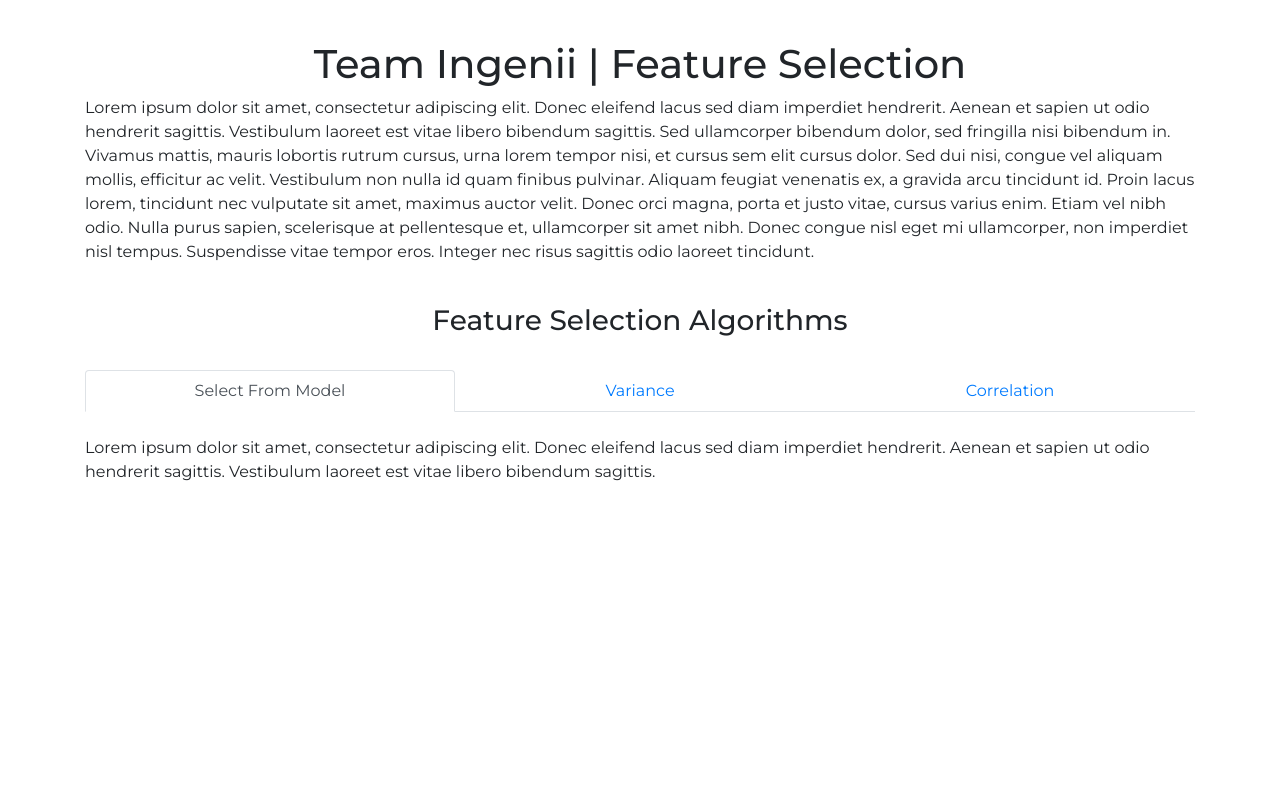
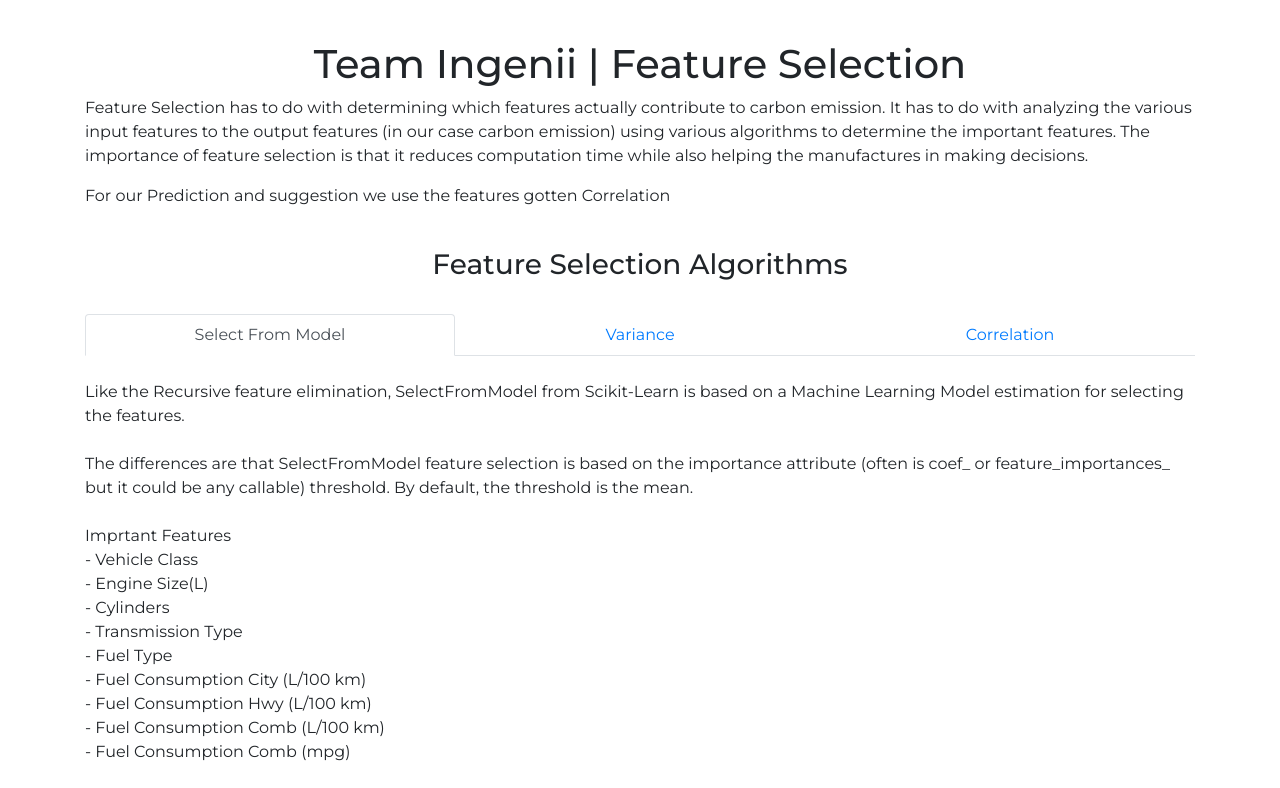
Before and after one commit to toluolatubosun/Team-Ingenii-AIForEnergy, a Django app: page /feature-selection/ in a window 1280 px wide. Shown: the part 56-844 px from the top of the page. Before the commit the page ends 537 px from the top, so only its background shows below. Run offline with Django 3.2, Linux system fonts and the light colour scheme; parts of the project's set-up code (start-up, migrations or seed data) failed here and were passed over; some libraries are stand-ins or nearby versions.

Commit message:
completed ui

```diff
--- a/ingenii/main/templates/main/base.html
+++ b/ingenii/main/templates/main/base.html
@@ -73,6 +73,13 @@
 				$('#fc_comb_l100').val(8.5)
 				$('#fc_comb_mpg').val(33)
 			})
+			$('#loading').click((e) => {
+				e.preventDefault()
+			})
+			$('#submit').click((e) => {
+				$('#loading').removeClass('d-none')
+				$('#submit').addClass('d-none')
+			})
 		});
 	</script>
 </body>
--- a/ingenii/main/templates/main/feature-selection.html
+++ b/ingenii/main/templates/main/feature-selection.html
@@ -9,7 +9,8 @@
 <div class="container">
 	<br>
 	<h1 class="text-center">Team Ingenii | Feature Selection</h1>
-	<p>Lorem ipsum dolor sit amet, consectetur adipiscing elit. Donec eleifend lacus sed diam imperdiet hendrerit. Aenean et sapien ut odio hendrerit sagittis. Vestibulum laoreet est vitae libero bibendum sagittis. Sed ullamcorper bibendum dolor, sed fringilla nisi bibendum in. Vivamus mattis, mauris lobortis rutrum cursus, urna lorem tempor nisi, et cursus sem elit cursus dolor. Sed dui nisi, congue vel aliquam mollis, efficitur ac velit. Vestibulum non nulla id quam finibus pulvinar. Aliquam feugiat venenatis ex, a gravida arcu tincidunt id. Proin lacus lorem, tincidunt nec vulputate sit amet, maximus auctor velit. Donec orci magna, porta et justo vitae, cursus varius enim. Etiam vel nibh odio. Nulla purus sapien, scelerisque at pellentesque et, ullamcorper sit amet nibh. Donec congue nisl eget mi ullamcorper, non imperdiet nisl tempus. Suspendisse vitae tempor eros. Integer nec risus sagittis odio laoreet tincidunt.</p>
+	<p>Feature Selection has to do with determining which features actually contribute to carbon emission. It has to do with analyzing the various input features to the output features (in our case carbon emission) using various algorithms to determine the important features. The importance of feature selection is that it reduces computation time while also helping the manufactures in making decisions.</p>
+	<p>For our Prediction and suggestion we use the features gotten Correlation</p>
 	<br>
 
 	<h3 class="text-center">Feature Selection Algorithms</h3>
@@ -28,15 +29,41 @@
 	<br>
 	<div class="tab-content" id="myTabContent">
 		<div class="tab-pane fade show active" id="home" role="tabpanel" aria-labelledby="home-tab">
-			Lorem ipsum dolor sit amet, consectetur adipiscing elit. Donec eleifend lacus sed diam imperdiet hendrerit. Aenean et sapien ut odio hendrerit sagittis. Vestibulum laoreet est vitae libero bibendum sagittis.
+			Like the Recursive feature elimination, SelectFromModel from Scikit-Learn is based on a Machine Learning Model estimation for selecting the features. <br><br> The differences are that SelectFromModel feature selection is based on the importance attribute (often is coef_ or feature_importances_ but it could be any callable) threshold. By default, the threshold is the mean.
+			<br><br>
+			Imprtant Features <br>
+			- Vehicle Class <br>
+			- Engine Size(L) <br>
+			- Cylinders <br>
+			- Transmission Type <br>
+			- Fuel Type <br>
+			- Fuel Consumption City (L/100 km) <br>
+			- Fuel Consumption Hwy (L/100 km) <br>
+			- Fuel Consumption Comb (L/100 km) <br>
+			- Fuel Consumption Comb (mpg) <br>
 		</div>
 		<div class="tab-pane fade" id="profile" role="tabpanel" aria-labelledby="profile-tab">
-			Lorem ipsum dolor sit amet, consectetur adipiscing elit. Donec eleifend lacus sed diam imperdiet hendrerit. Aenean et sapien ut odio hendrerit sagittis. Vestibulum laoreet est vitae libero bibendum sagittis.
+			This is an unsupervised modelling approach because it does not work with the output data. <br><br> Feature with a higher variance means that the value within that feature varies or has a high cardinality. On the other hand, lower variance means the value within the feature are quite similar, and zero variance means you have a feature with the same value. <br><br> You would want to have a varied feature as we don’t want our predictive model to be biased. Variance Threshold is a simple approach to eliminate features based on our expected variance within each feature.
+			<br><br>
+			Imprtant Features <br>
+			- Vehicle Class <br>
+			- Transmission Type <br>
+			- Fuel Consumption City (L/100 km) <br>
+			- Fuel Consumption Comb (L/100 km) <br>
+			- Fuel Consumption Comb (mpg) <br>
 		</div>
 		<div class="tab-pane fade" id="contact" role="tabpanel" aria-labelledby="contact-tab">
-			Lorem ipsum dolor sit amet, consectetur adipiscing elit. Donec eleifend lacus sed diam imperdiet hendrerit. Aenean et sapien ut odio hendrerit sagittis. Vestibulum laoreet est vitae libero bibendum sagittis.
+			Correlation is a statistical term which in common usage refers to how close two variables are to having a linear relationship with each other.  <br><br>Features with high correlation are more linearly dependent and hence have almost the same effect on the dependent variable. So, when two features have a high correlation, we can drop one of the two features.
+			<br><br>
+			Imprtant Features <br>
+			- Engine Size(L)<br>
+			- Cylinders<br>
+			- Fuel Consumption City (L/100 km)<br>
+			- Fuel Consumption Hwy (L/100 km)<br>
+			- Fuel Consumption Comb (L/100 km)<br>
+			- Fuel Consumption Comb (mpg)<br>
 		</div>
 	</div>
-
+	<br>
 </div>
 {% endblock %}
```
Also changed, not shown: ingenii/main/templates/main/our-solution.html (+5 -3 lines), ingenii/main/templates/main/prediction-suggestion.html (+10 -1 lines).
